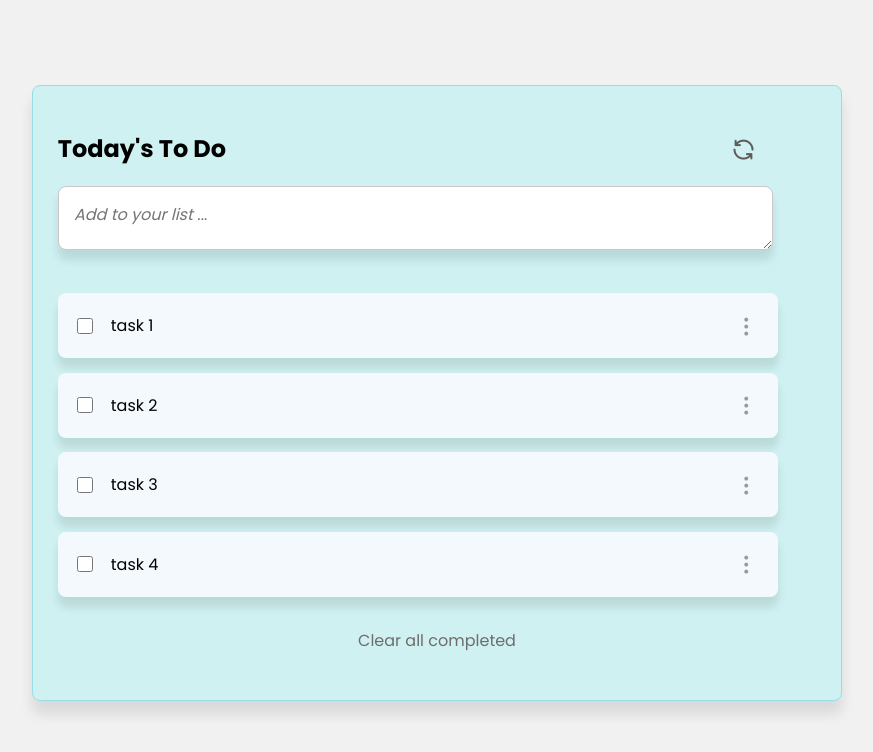
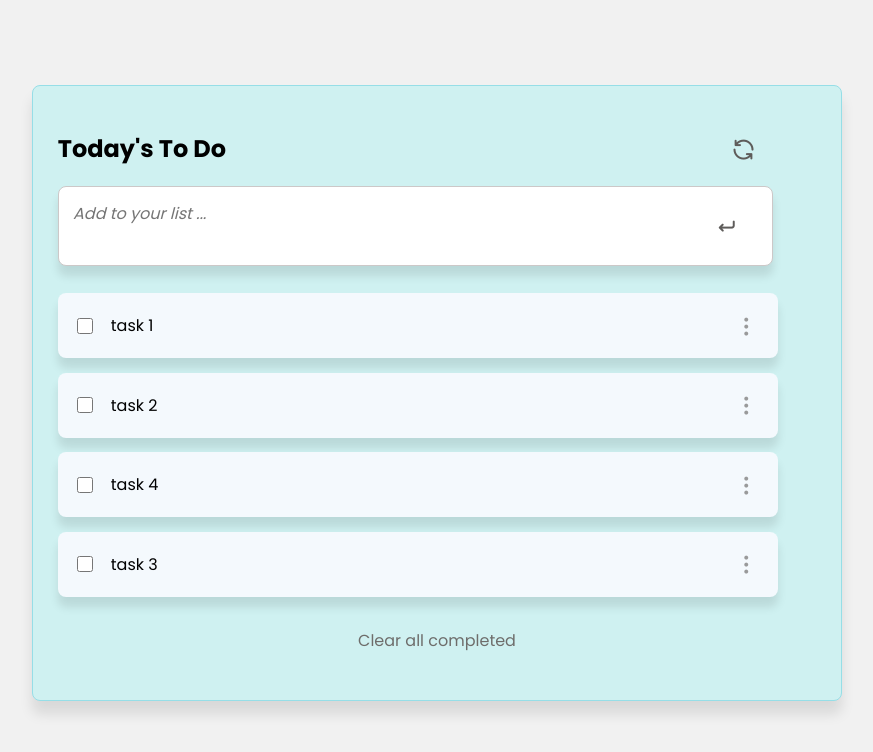
Before and after one commit to Salwa99/To-Do-List, a website built with webpack: page src/index.html in a window 1280 px wide. Shown: the whole page, without its empty margins (203-1076 px from the left). Built offline with nearby package versions, Linux system fonts and the light colour scheme; a web font is replaced by a local one.

Commit message:
Add Sort function

```diff
--- a/src/index.html
+++ b/src/index.html
@@ -12,7 +12,10 @@
         <div class="input-field">
             <h2>Today's To Do</h2>
             <i class="uil uil-sync sync-icon" id="reset"></i>
-            <textarea type="text" placeholder="Add to your list ..."></textarea>
+            <div class="field">
+                <textarea type="text" placeholder="Add to your list ..."></textarea>
+                <i class="uil uil-enter enter-icon"></i>
+            </div>
         </div>
 
         <ul class="todoList"> </ul>
--- a/src/index.js
+++ b/src/index.js
@@ -15,14 +15,16 @@ const tasks= [
     {
     description: 'task 3',
     completed: false,
-    index: 2
+    index: 3
     },
     {
         description: 'task 4',
         completed: false,
-        index: 3
+        index: 2
         },
 ]
+
+tasks.sort((a, b) => a.index - b.index);
 
 tasks.forEach((element) =>{
     todoList.innerHTML += ` <li class="list">
--- a/src/style.css
+++ b/src/style.css
@@ -32,12 +32,23 @@ textarea::-webkit-scrollbar {
 
 .input-field textarea {
   height: 50%;
-  width: 90%;
+  width: 88%;
   font-size: 1rem;
   font-style: italic;
   font-weight: 400;
+  border: none;
+  background: none;
+  padding: 2%;
+  resize: none;
+  outline: none;
+}
+
+.field {
+  background: rgb(255, 255, 255);
+  width: 94%;
+  display: flex;
+  align-items: center;
   border-radius: 8px;
-  padding: 2%;
   border: 1px solid rgb(204, 200, 200);
   box-shadow: 0 10px 10px rgba(0, 0, 0, 0.1);
 }
@@ -47,6 +58,14 @@ textarea::-webkit-scrollbar {
   top: 28%;
   right: 8%;
   transform: translateY(-50%);
+  pointer-events: none;
+  font-size: 24px;
+  color: rgb(94, 92, 90);
+}
+
+.input-field .enter-icon {
+  top: 90%;
+  right: 2%;
   pointer-events: none;
   font-size: 24px;
   color: rgb(94, 92, 90);
```
Also changed, not shown: dist/index.bundle.js, dist/index.html.
